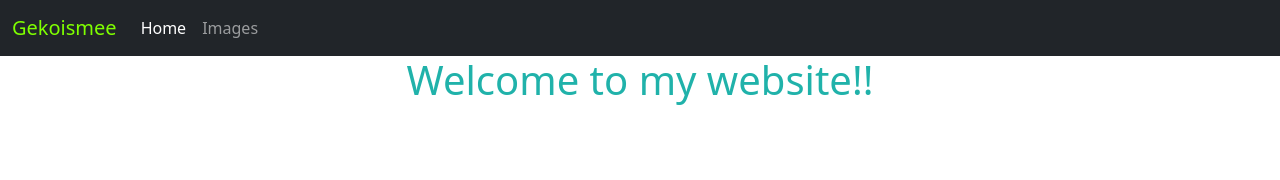
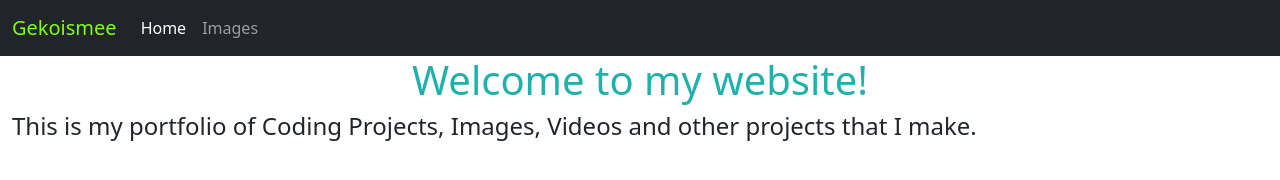
Before and after one commit to Gekoismee/gekoismee.github.io, a plain HTML site: page index.html in a window 1280 px wide. Drawn offline with nearby package versions, Linux system fonts and the light colour scheme.

Commit message:
Update index.html

```diff
--- a/index.html
+++ b/index.html
@@ -25,7 +25,8 @@
     </div>
   </nav>
   <div class="container-fluid">
-    <h1>Welcome to my website!!</h1>
+    <h1>Welcome to my website!</h1>
+    <h4>This is my portfolio of Coding Projects, Images, Videos and other projects that I make.</h4>
   </div>
   <script src="https://cdn.jsdelivr.net/npm/bootstrap@5.0.0-beta1/dist/js/bootstrap.bundle.min.js" integrity="sha384-ygbV9kiqUc6oa4msXn9868pTtWMgiQaeYH7/t7LECLbyPA2x65Kgf80OJFdroafW" crossorigin="anonymous"></script>
   </body>
```
